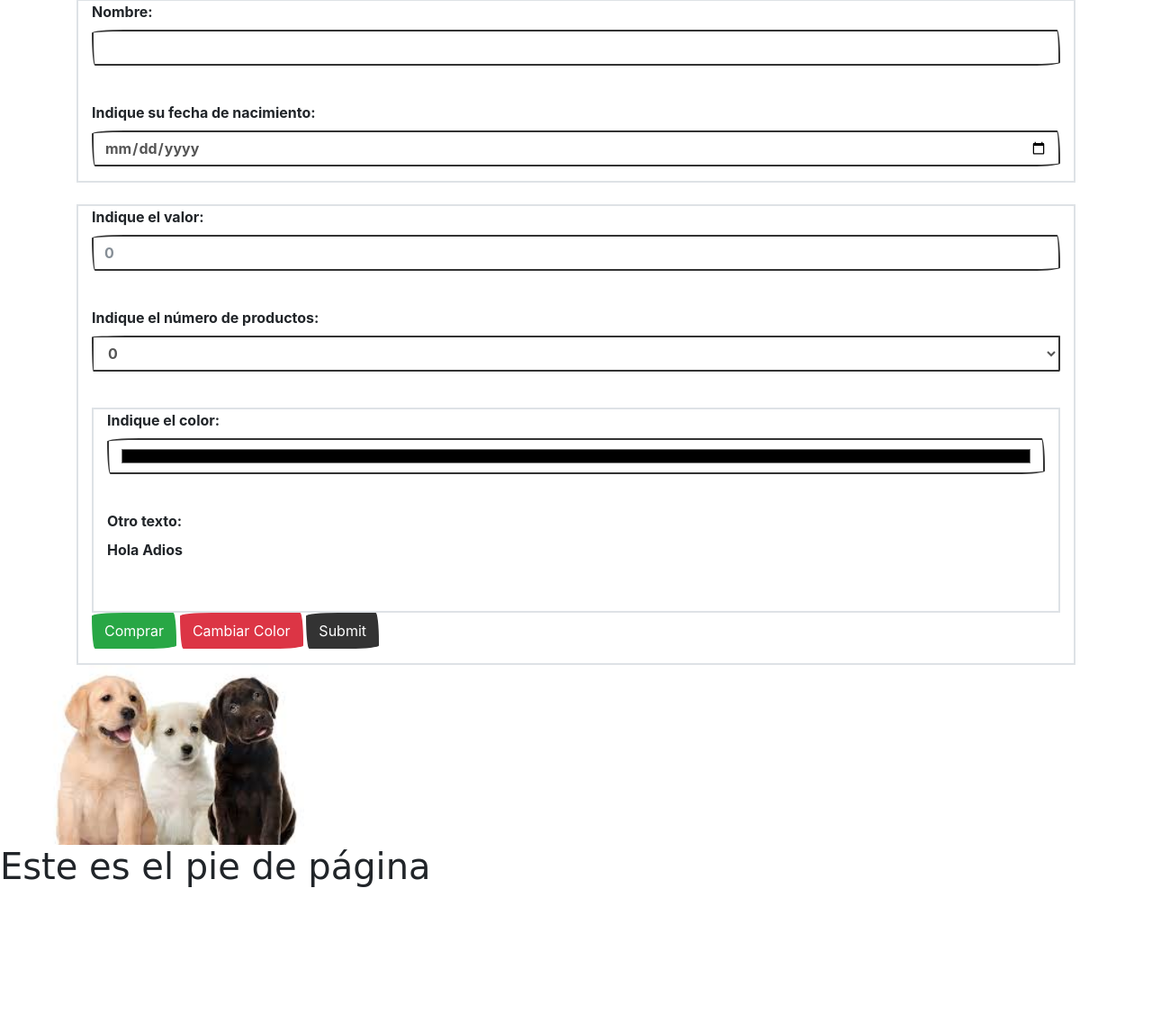
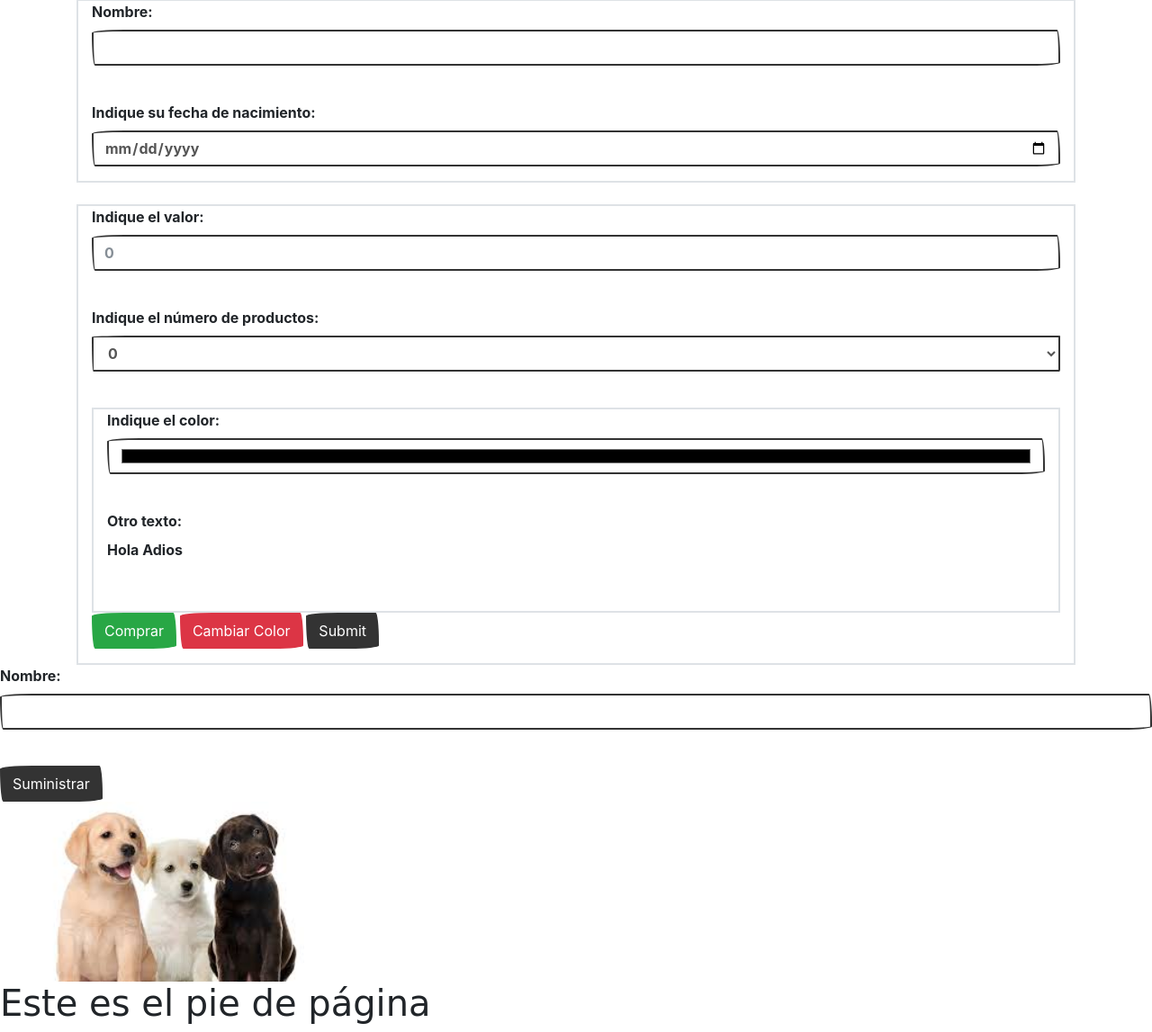
Before and after one commit to sgomezj87/lenguajesweb, a PHP site: page / in a window 1280 px wide. Shown: the part 289-1436 px from the top of the page at 90% size. Before the commit the page ends 1275 px from the top, so only its background shows below. Run offline with PHP 8.4, Linux system fonts and the light colour scheme; some web fonts are replaced.

Commit message:
actualizacion

```diff
--- a/index.php
+++ b/index.php
@@ -65,6 +65,14 @@ include "header.php";
      </form>
         </div>
 
+       <form action="resultado.php" method="post">
+        <div class="form-group">
+                <label for="nombre">Nombre:</label><br>
+                <input type="text" class="form-control" id="nombre" name="nombre" ><br>
+              </div>
+        <input type="submit" class="btn btn-primary" value="Suministrar">
+       </form>
+
 <?php
 include "footer.php";
 ?>
```
